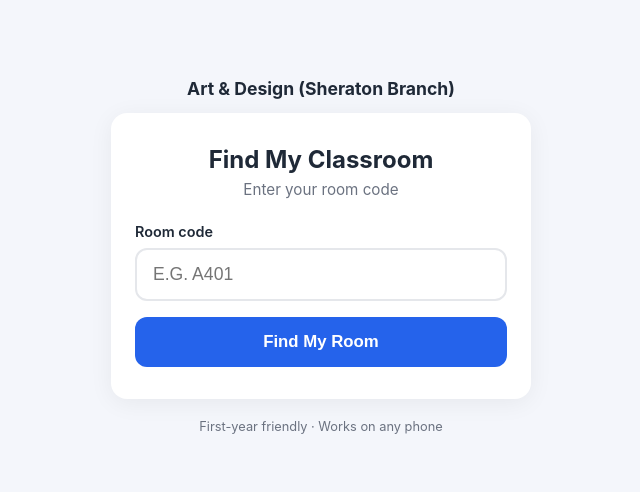
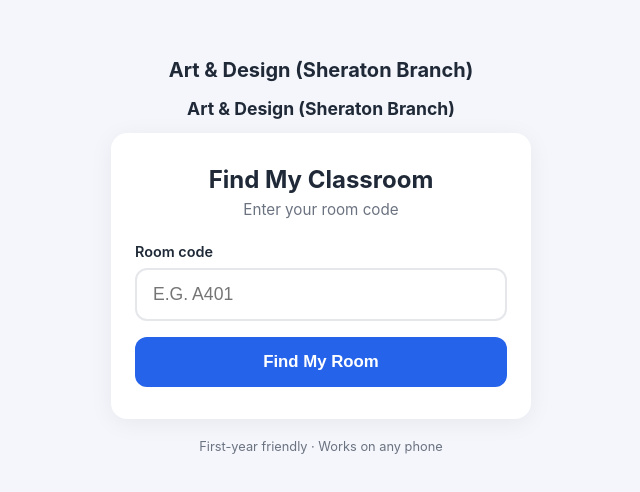
Before and after one commit to ganna12alsayed-hue/AAST-FindRoomART, a plain HTML site: page index.html in a window 1280 px wide. Shown: the part 138-630 px from the top of the page, without its empty margins (319-959 px from the left). Drawn offline with Linux system fonts and the light colour scheme.

Commit message:
Update index.html

```diff
--- a/index.html
+++ b/index.html
@@ -29,6 +29,7 @@
   font-family: -apple-system, BlinkMacSystemFont, "Segoe UI", Roboto, Helvetica, Arial, sans-serif;
   color: var(--text);
   display: flex;
+  flex-direction: column;
   align-items: center;
   justify-content: center;
   padding: 20px;
@@ -200,6 +201,9 @@
 </style>
 </head>
 <body>
+  <div style="text-align: center; font-size: 20px; font-weight: 700; margin-bottom: 16px;">
+  Art &amp; Design (Sheraton Branch)
+</div>
 
 <div class="container">
   <div class="department-title">Art &amp; Design (Sheraton Branch)</div>
```
Lines whose indentation alone changed are shown as unchanged.
